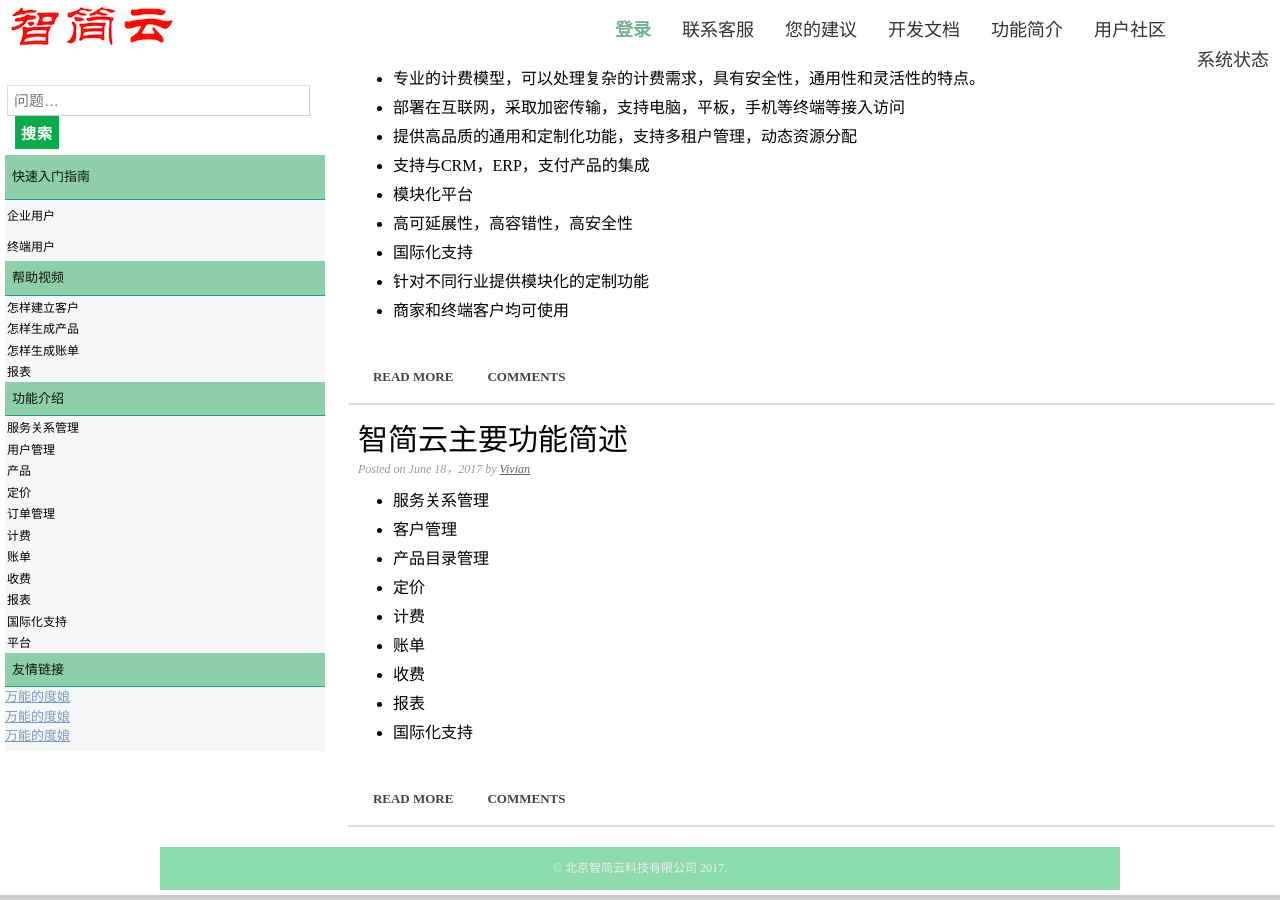
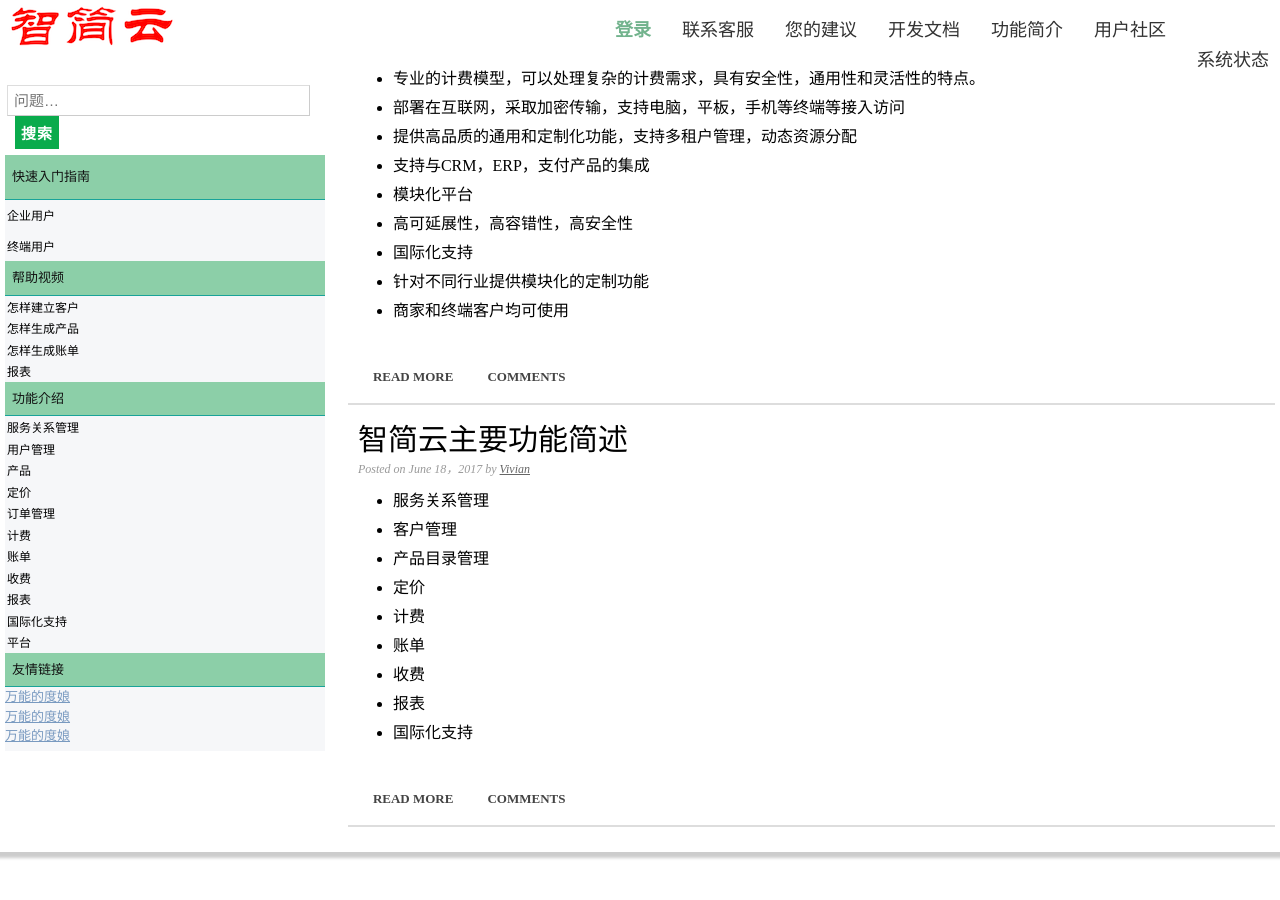
Before and after one commit to dreampivot/slipscloud.github.io, a Jekyll site: the page help/help-index.html, which Jekyll copies as it is, in a window 1280 px wide and 900 px high, scrolled down 802 px. Built offline with Jekyll 4.4.1, drawn with Linux system fonts in a browser that asks for light colours; after the commit the page ends 1659 px from its top, so only the background shows below that.

Commit message:
Update help-index.html

```diff
--- a/help/help-index.html
+++ b/help/help-index.html
@@ -330,9 +330,6 @@
     	<div class="clear"></div>
     </div>
     <footer>
-        <div class="footer-bottom">
-            <p>&copy; 北京智简云科技有限公司 2017. </p>
-         </div>
     </footer>
 </div>
 </body>
```
